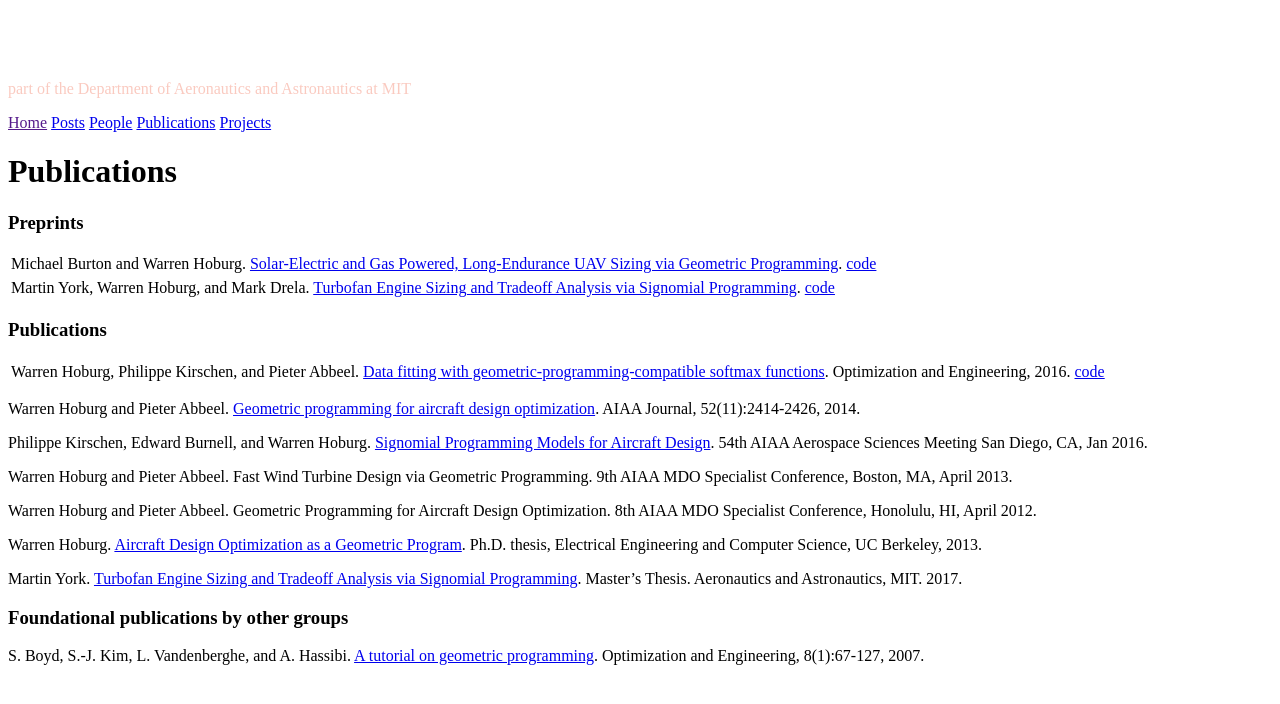
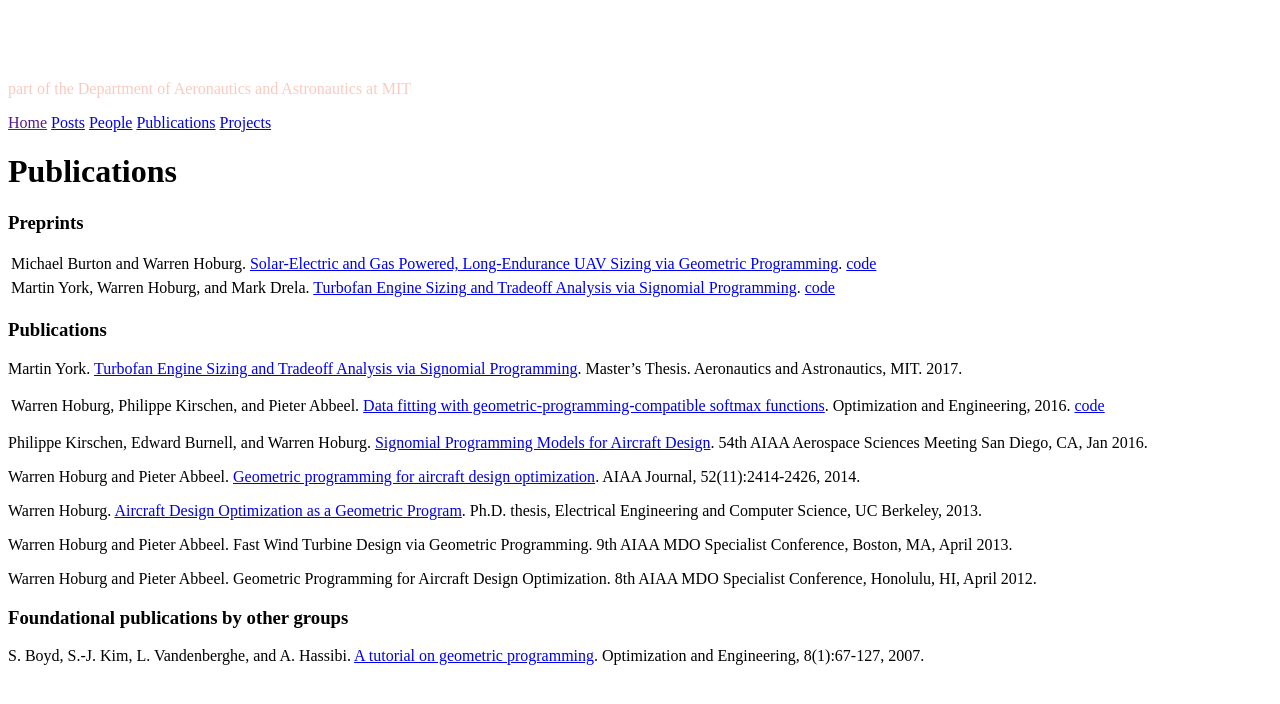
Before and after one commit to convexengineering/convexengineering.github.io, a Jekyll site: the page built from publications/index.md, in a window 1280 px wide. Shown: the top 704 px of the page. Built offline with Jekyll 4.4.1, drawn with Linux system fonts in a browser that asks for light colours.

```diff
--- a/publications/index.md
+++ b/publications/index.md
@@ -11,20 +11,21 @@ Martin York, Warren Hoburg, and Mark Drela. [Turbofan Engine Sizing and Tradeoff
 
 ### Publications
 
+
+Martin York. [Turbofan Engine Sizing and Tradeoff Analysis via Signomial Programming](http://hoburg.mit.edu/publications/york_masters_thesis.pdf). Master's Thesis. Aeronautics and Astronautics, MIT. 2017.
+
 Warren Hoburg, Philippe Kirschen, and Pieter Abbeel. [Data fitting with geometric-programming-compatible softmax functions](http://hoburg.mit.edu/publications/gpfitting.pdf). Optimization and Engineering, 2016. | [code](http://github.com/hoburg/gpfit)
+
+Philippe Kirschen, Edward Burnell, and Warren Hoburg. [Signomial Programming Models for Aircraft Design](http://hoburg.mit.edu/publications/kirschenSP2016.pdf). 54th AIAA Aerospace Sciences Meeting San Diego, CA, Jan 2016.
 
 Warren Hoburg and Pieter Abbeel. [Geometric programming for aircraft design optimization](http://hoburg.mit.edu/publications/hoburgabbeel2014.pdf). AIAA Journal, 52(11):2414-2426, 2014.
 
-Philippe Kirschen, Edward Burnell, and Warren Hoburg. [Signomial Programming Models for Aircraft Design](http://hoburg.mit.edu/publications/kirschenSP2016.pdf). 54th AIAA Aerospace Sciences Meeting San Diego, CA, Jan 2016.
+Warren Hoburg. [Aircraft Design Optimization as a Geometric Program](http://hoburg.mit.edu/publications/hoburg_phd_thesis.pdf). Ph.D. thesis, Electrical Engineering and Computer Science, UC Berkeley, 2013.
 
 Warren Hoburg and Pieter Abbeel. Fast Wind Turbine Design via Geometric Programming. 9th AIAA MDO Specialist Conference, Boston, MA, April 2013.
 
 Warren Hoburg and Pieter Abbeel. Geometric Programming for Aircraft Design Optimization. 8th AIAA MDO Specialist Conference, Honolulu, HI, April 2012.
 
-Warren Hoburg. [Aircraft Design Optimization as a Geometric Program](http://hoburg.mit.edu/publications/hoburg_phd_thesis.pdf). Ph.D. thesis, Electrical Engineering and Computer Science, UC Berkeley, 2013.
-
-Martin York. [Turbofan Engine Sizing and Tradeoff Analysis via Signomial Programming](http://hoburg.mit.edu/publications/york_masters_thesis.pdf). Master's Thesis. Aeronautics and Astronautics, MIT. 2017.
-
 ### Foundational publications by other groups
 
 S. Boyd, S.-J. Kim, L. Vandenberghe, and A. Hassibi. [A tutorial on geometric programming](http://stanford.edu/~boyd/papers/gp_tutorial.html). Optimization and Engineering, 8(1):67-127, 2007.
```
